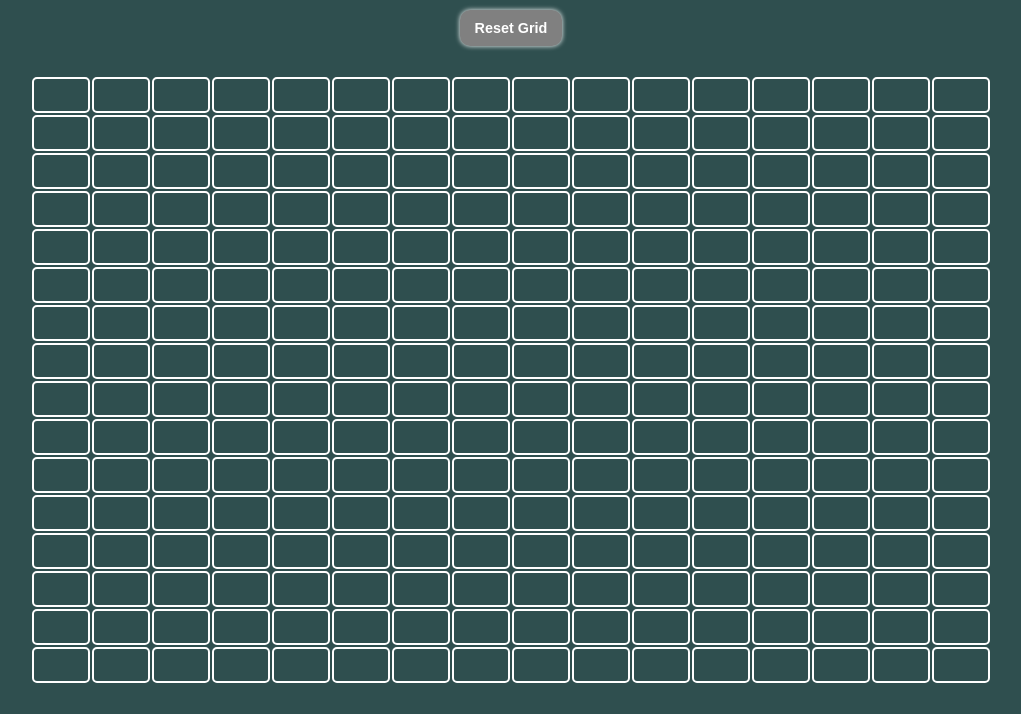
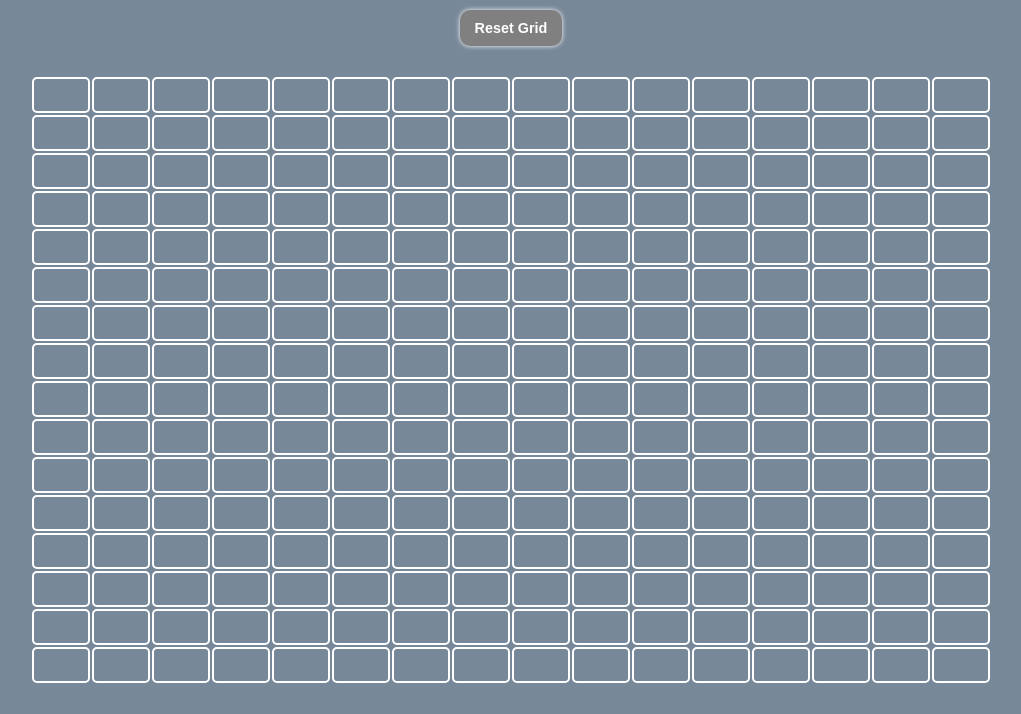
Before and after one commit to Ng1n3/Etch-a-sketch, a plain HTML site: page index.html in a window 1280 px wide. Shown: the part 170-884 px from the top of the page, without its empty margins (129-1150 px from the left). Drawn offline with Linux system fonts and the light colour scheme.

Commit message:
change background to improve ux style.css

```diff
--- a/style.css
+++ b/style.css
@@ -18,7 +18,7 @@ html {
 
 body {
 font-family: 'Poppins', sans-serif;
-background-color: darkslategray;
+background-color: lightslategray;
 }
 
 header {
```
